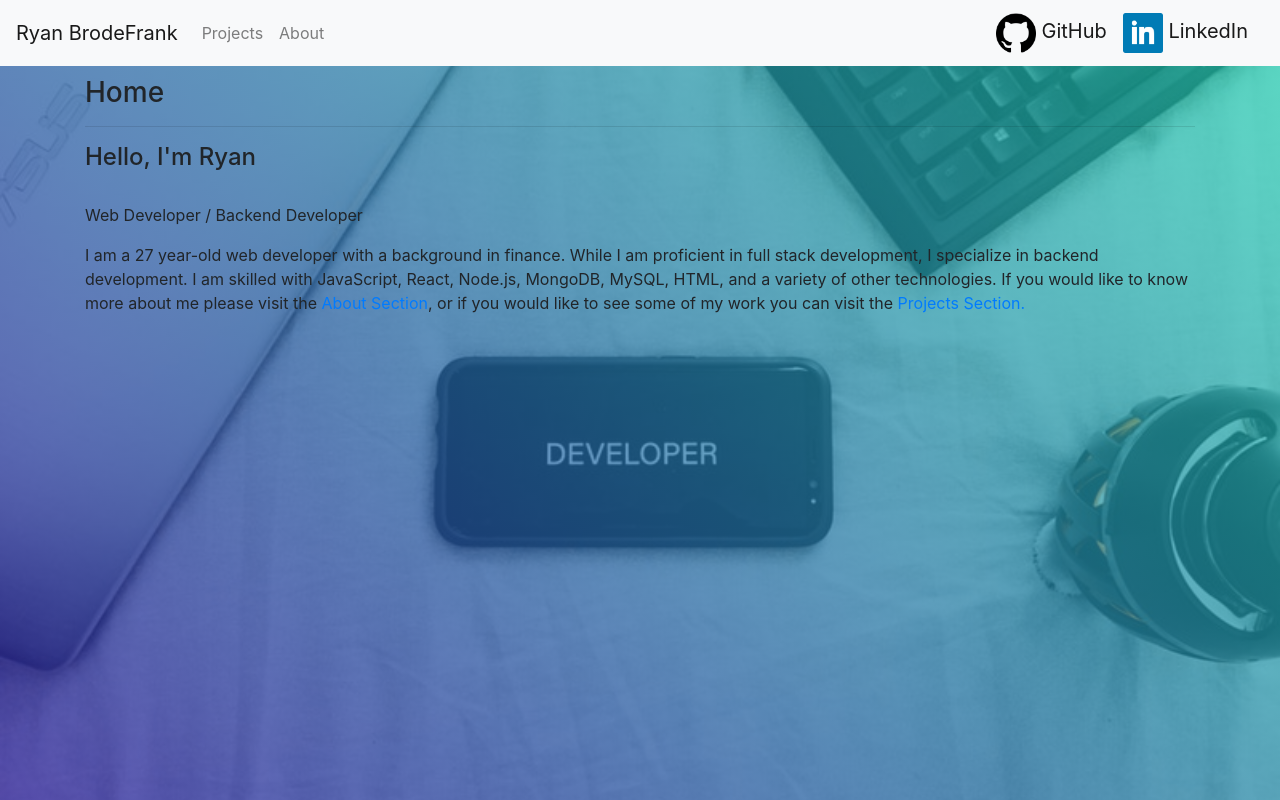
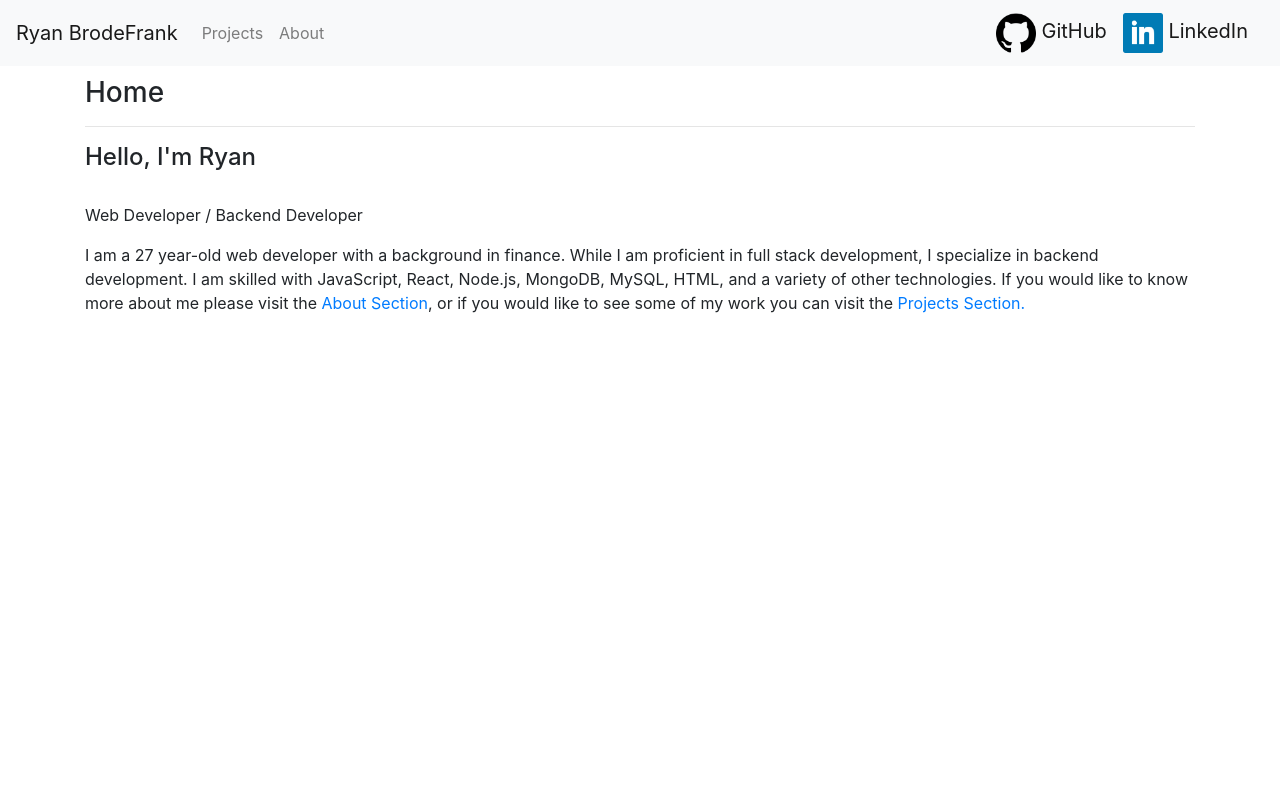
Before and after one commit to rbrodefrank/Portfolio, a React (Create React App) app: page / in a window 1280 px wide. Built offline with nearby package versions, Linux system fonts and the light colour scheme; the HTML template or start-up script is replaced by a standard one.

Commit message:
more error checking

```diff
--- a/src/App.js
+++ b/src/App.js
@@ -4,7 +4,7 @@ import NavBar from "./components/NavBar";
 import About from './pages/About';
 import Portfolio from './pages/Portfolio';
 import Home from './pages/Home';
-import Background from './components/Background';
+// import Background from './components/Background';
 // import Contact from './pages/Contact';
 
 class App extends Component {
@@ -20,7 +20,7 @@ class App extends Component {
 
     return (
       <div >
-        <Background />
+        {/* <Background /> */}
         <NavBar />
         <Router>
           <div className="container">
--- a/src/components/Background.css
+++ b/src/components/Background.css
@@ -1,6 +1,6 @@
-.gradient {
+/* .gradient {
   background: -moz-linear-gradient(45deg, rgba(42, 27, 161, 0.7), rgba(29, 210, 177, 0.7) 100%);
   background: -webkit-linear-gradient(45deg, rgba(42, 27, 161, 0.7), rgba(29, 210, 177, 0.7) 100%);
   background: -o-linear-gradient(45deg, rgba(42, 27, 161, 0.7), rgba(29, 210, 177, 0.7) 100%);
   background: linear-gradient(to 45deg, rgba(42, 27, 161, 0.7), rgba(29, 210, 177, 0.7) 100%);
-}
+} */
--- a/src/components/Background.js
+++ b/src/components/Background.js
@@ -1,7 +1,7 @@
 import React, { Component } from 'react';
 import ComputerBackground from "../images/background_computer.jpg";
 import DeveloperBackground from "../images/background_developer.jpg";
-import "./Background.css"
+import "./Background.css";
 
 // import Contact from './pages/Contact';
 
```
